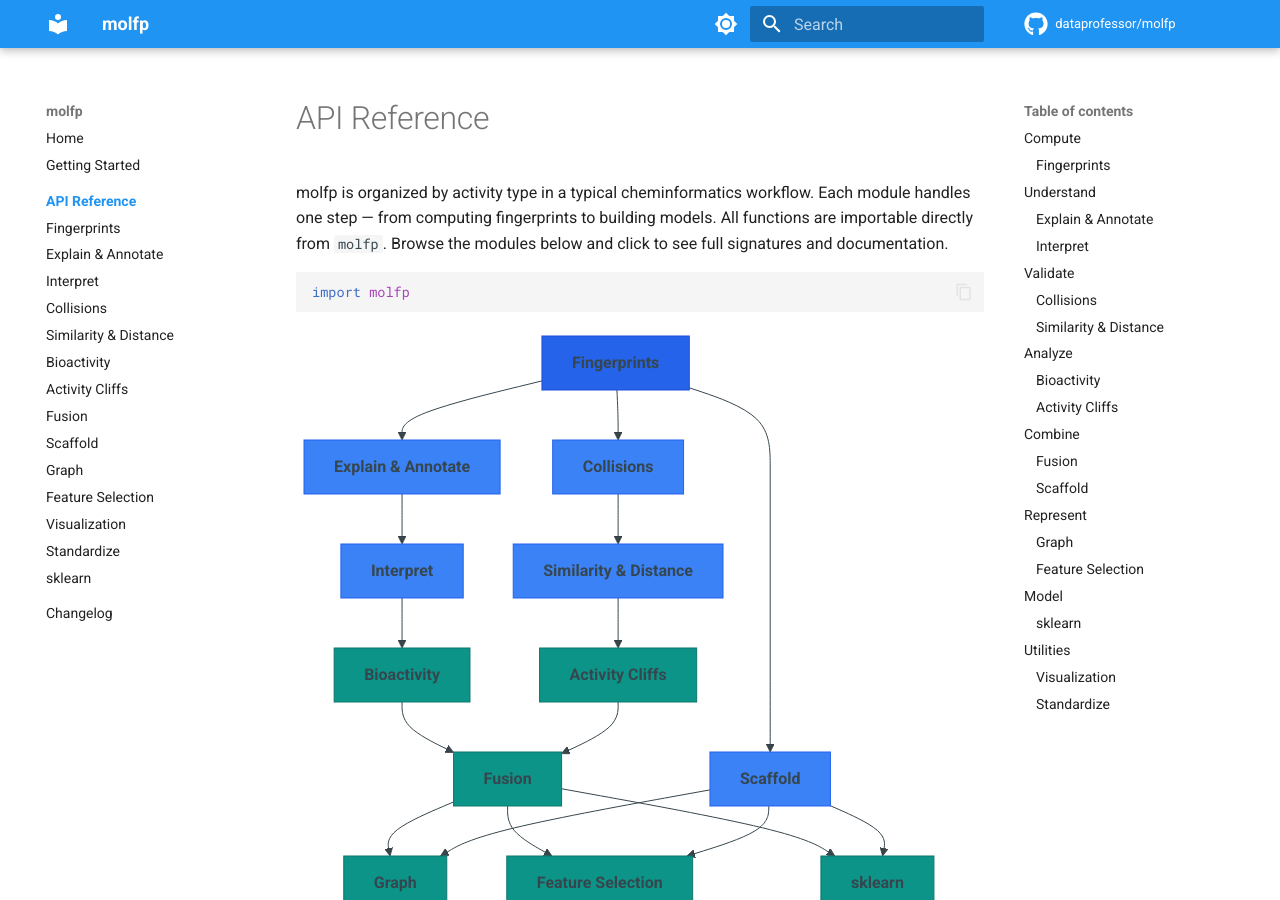
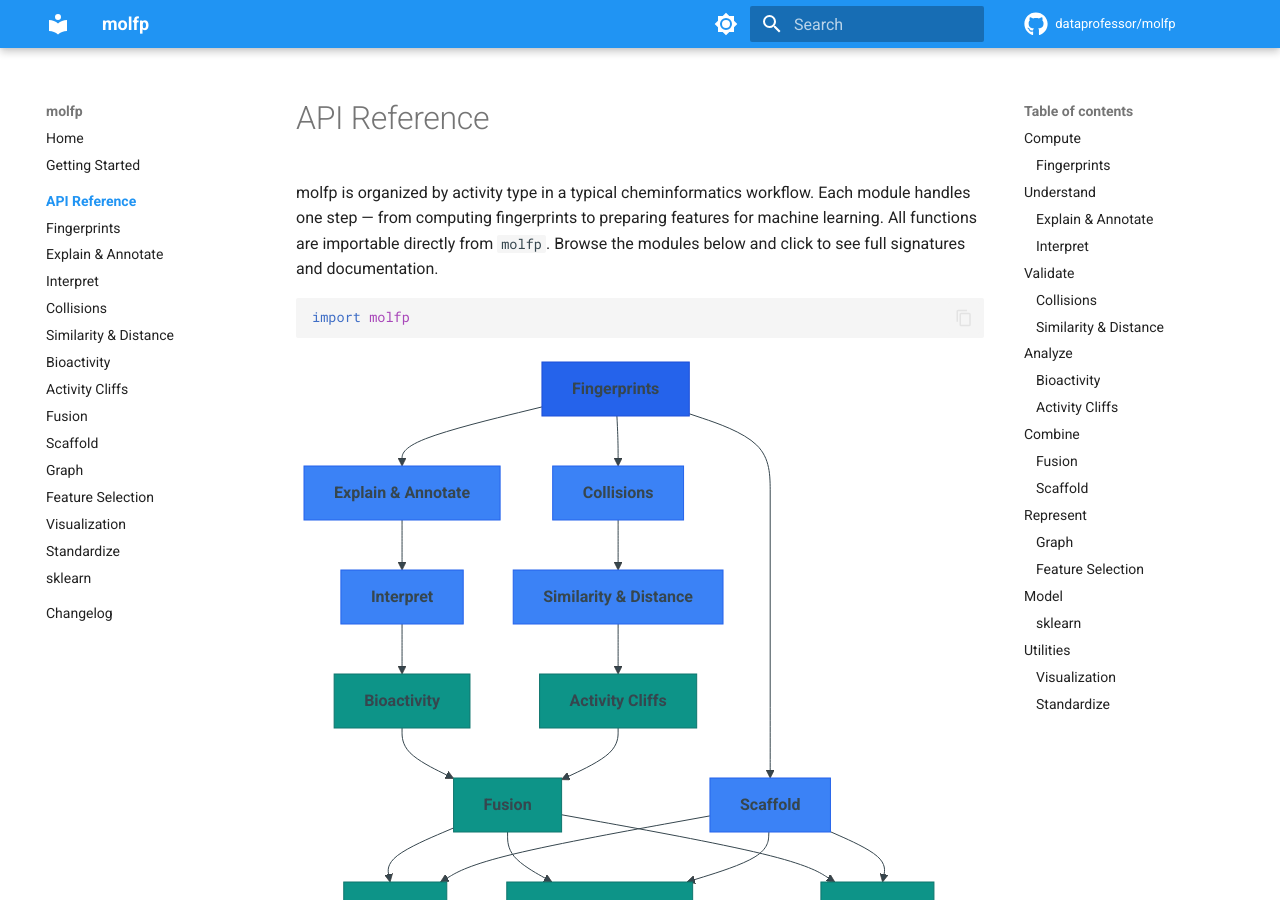
Before and after one commit to dataprofessor/molfp, an MkDocs documentation site: the page built from docs/api/index.md, in a window 1280 px wide and 900 px high. Built offline with MkDocs 1.6.1 and Material for MkDocs 9.7.7, drawn with Linux system fonts in a browser that asks for light colours; comment, search, counter and statistics services are not loaded.

Commit message:
Fix API intro: molfp prepares features, not builds models

````diff
--- a/docs/api/index.md
+++ b/docs/api/index.md
@@ -1,6 +1,6 @@
 # API Reference
 
-molfp is organized by activity type in a typical cheminformatics workflow. Each module handles one step — from computing fingerprints to building models. All functions are importable directly from `molfp`. Browse the modules below and click to see full signatures and documentation.
+molfp is organized by activity type in a typical cheminformatics workflow. Each module handles one step — from computing fingerprints to preparing features for machine learning. All functions are importable directly from `molfp`. Browse the modules below and click to see full signatures and documentation.
 
 ```python
 import molfp
````
